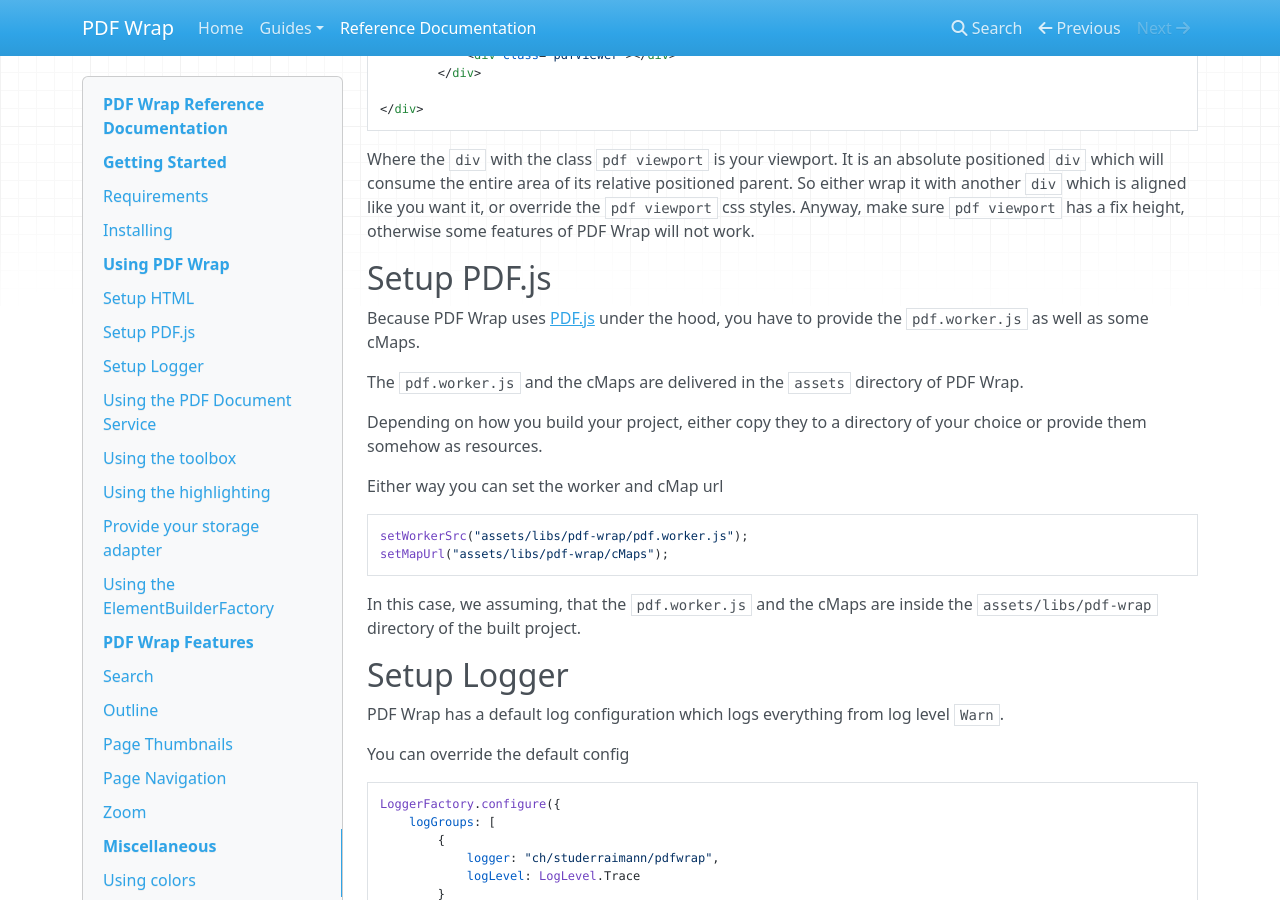
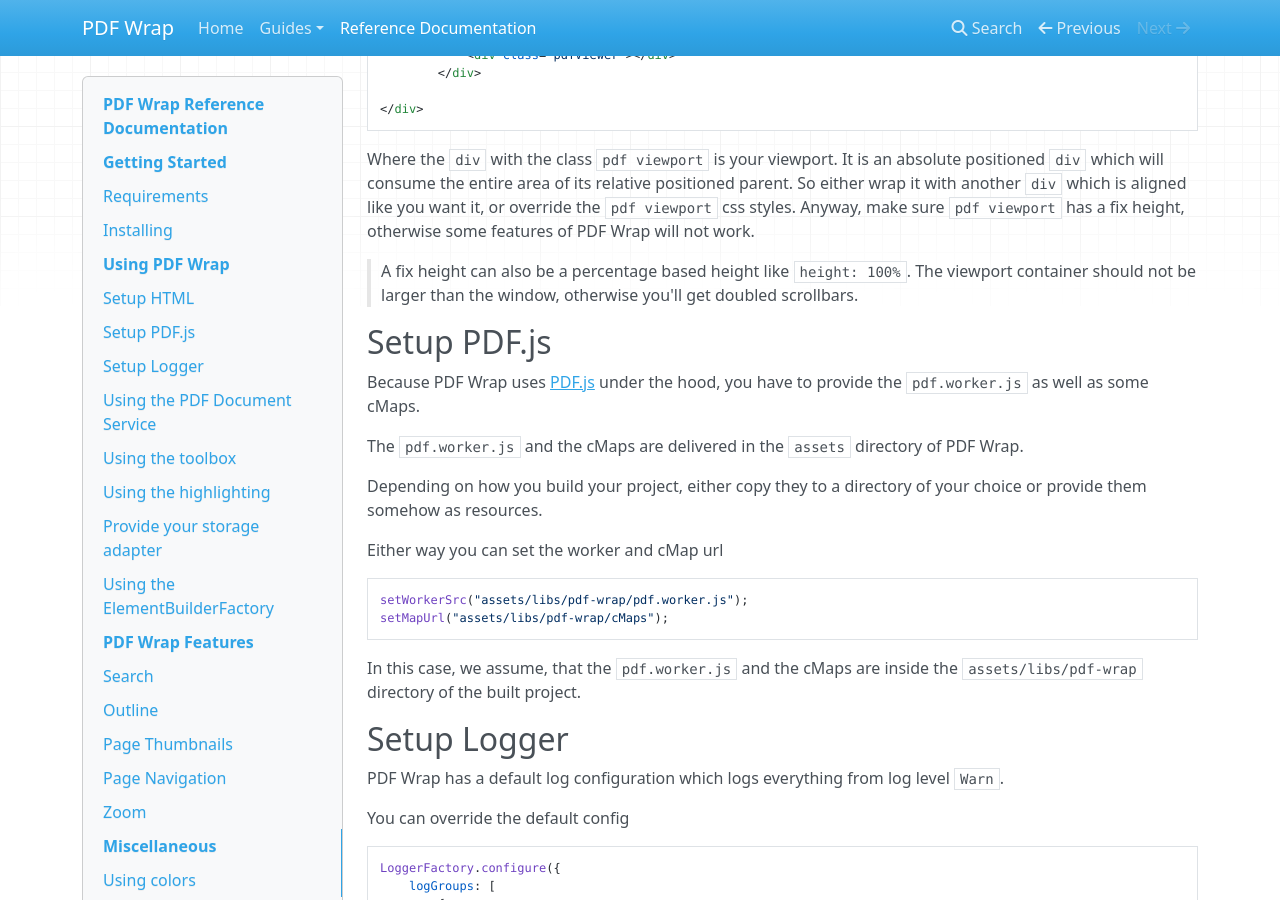
Before and after one commit to fluxapps/pdf-wrap, an MkDocs documentation site: the page built from docs/reference-documentation.md, in a window 1280 px wide and 900 px high, scrolled down 1604 px. Built offline with MkDocs 1.6.1, drawn with Linux system fonts in a browser that asks for light colours; nearby versions of some CDN libraries; old or Windows-style settings are respelled for this version of MkDocs.

Commit message:
Add tip for Setup HTML Container

````diff
--- a/docs/reference-documentation.md
+++ b/docs/reference-documentation.md
@@ -90,6 +90,9 @@ So either wrap it with another `div` which is aligned like you want it,
 or override the `pdf viewport` css styles. Anyway, make sure `pdf viewport` has
 a fix height, otherwise some features of PDF Wrap will not work.
 
+> A fix height can also be a percentage based height like `height: 100%`. The viewport container
+should not be larger than the window, otherwise you'll get doubled scrollbars.
+
 ## Setup PDF.js
 
 Because PDF Wrap uses [PDF.js](https://mozilla.github.io/pdf.js/) under the hood,
@@ -107,7 +110,7 @@ setWorkerSrc("assets/libs/pdf-wrap/pdf.worker.js");
 setMapUrl("assets/libs/pdf-wrap/cMaps");
 ```
 
-In this case, we assuming, that the `pdf.worker.js` and the cMaps are
+In this case, we assume, that the `pdf.worker.js` and the cMaps are
 inside the `assets/libs/pdf-wrap` directory of the built project.
 
 ## Setup Logger
````
